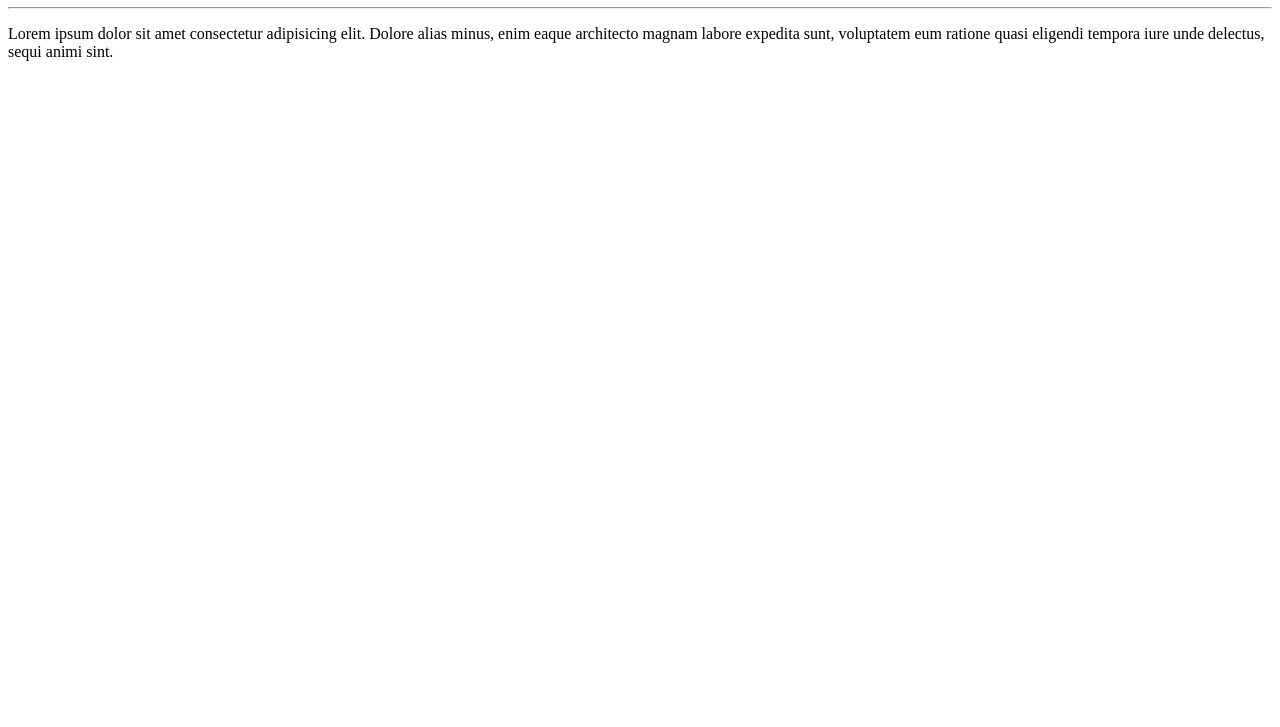
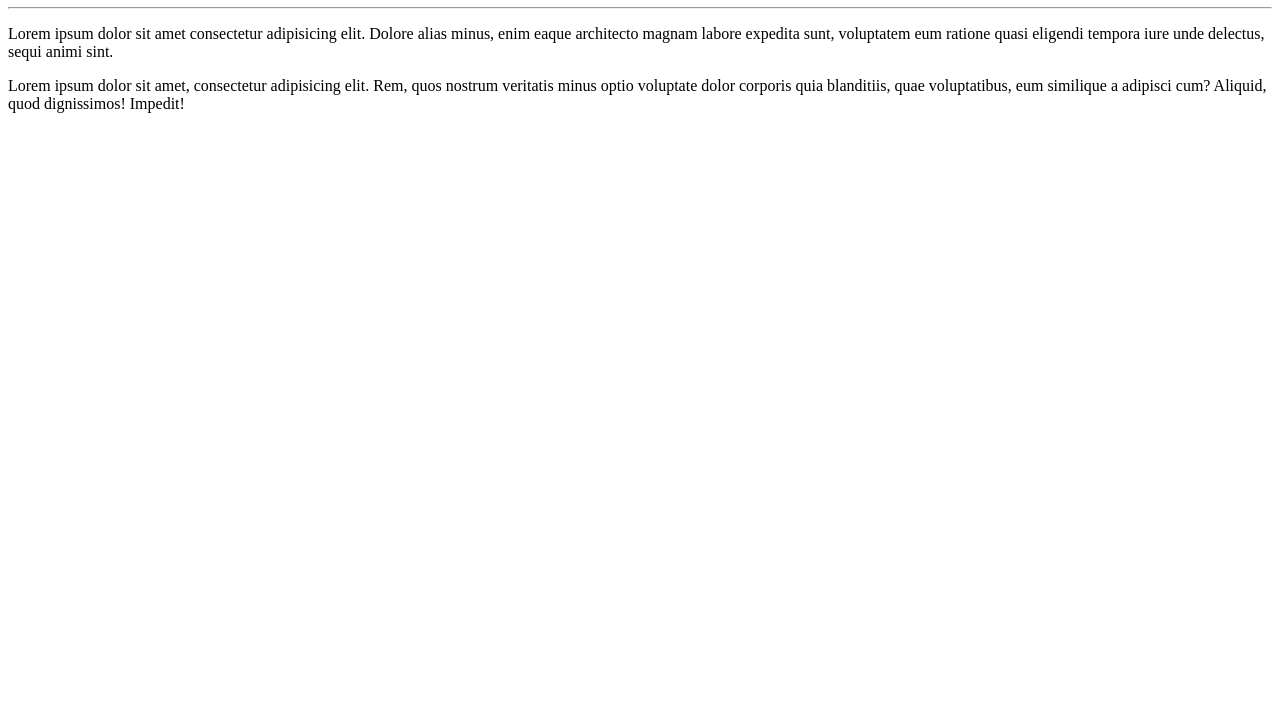
Before and after one commit to t-goulart/Power-BI, a plain HTML site: page site-exemplo/index.html in a window 1280 px wide. Shown: the part 73-800 px from the top of the page. Drawn offline with Linux system fonts and the light colour scheme.

Commit message:
adicionei um paragrafo

```diff
--- a/site-exemplo/index.html
+++ b/site-exemplo/index.html
@@ -10,5 +10,6 @@
     <h1>Olá, mundo!</h1>
     <hr>
     <p>Lorem ipsum dolor sit amet consectetur adipisicing elit. Dolore alias minus, enim eaque architecto magnam labore expedita sunt, voluptatem eum ratione quasi eligendi tempora iure unde delectus, sequi animi sint.</p>
+    <p>Lorem ipsum dolor sit amet, consectetur adipisicing elit. Rem, quos nostrum veritatis minus optio voluptate dolor corporis quia blanditiis, quae voluptatibus, eum similique a adipisci cum? Aliquid, quod dignissimos! Impedit!</p>
 </body>
 </html>
```
